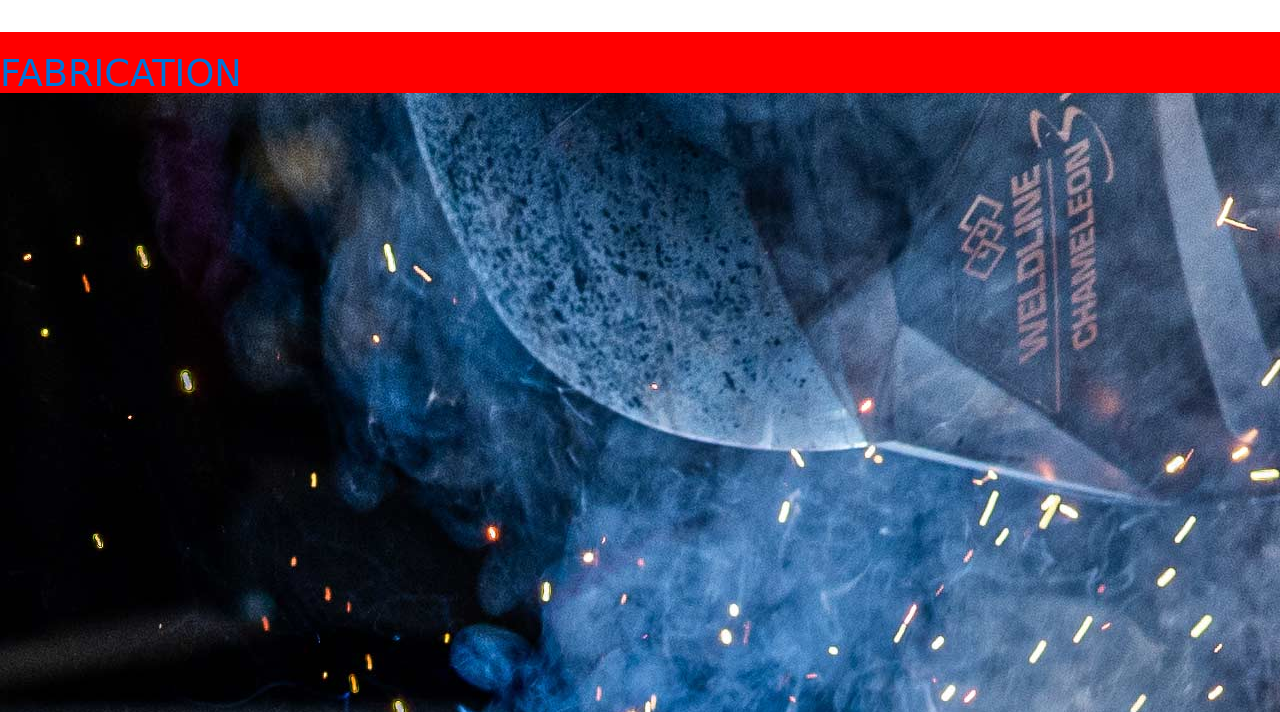
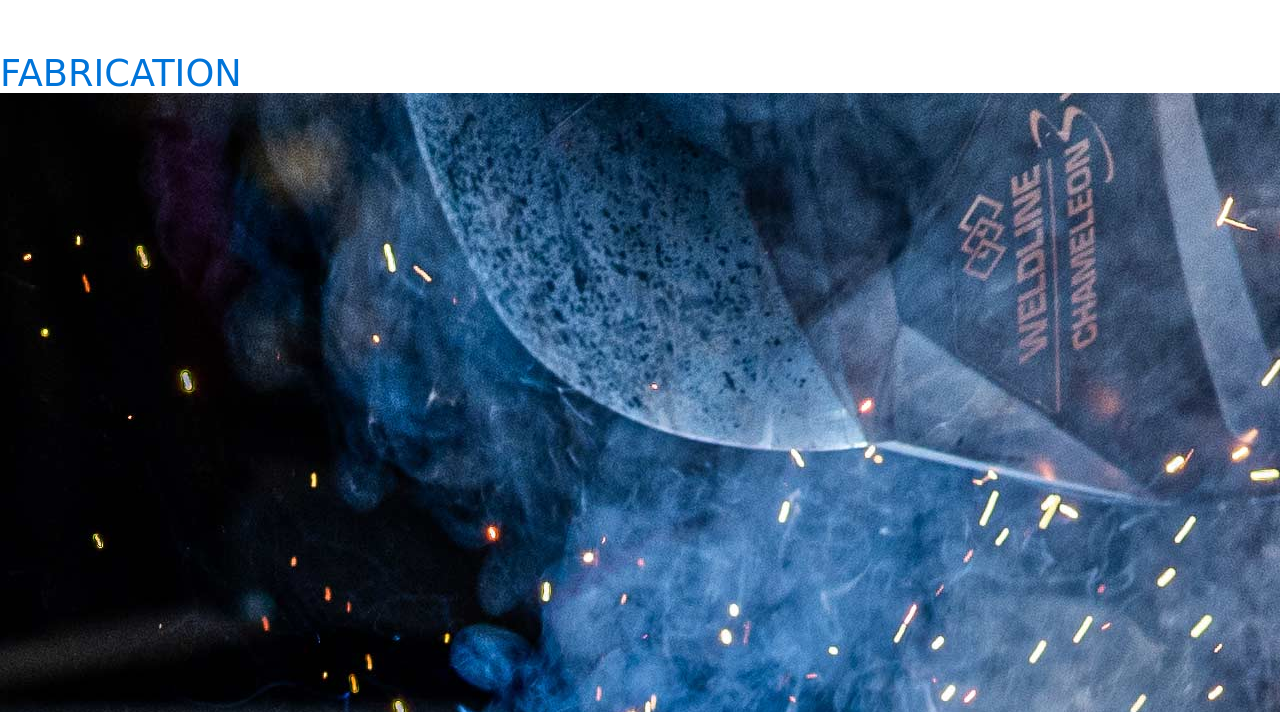
Before and after one commit to Markentoine/iecs, a plain HTML site: page index.html in a window 1280 px wide. Shown: the part 768-1480 px from the top of the page. Drawn offline with Linux system fonts and the light colour scheme; a web font is replaced by a local one.

Commit message:
BG color.

```diff
--- a/styles/main.css
+++ b/styles/main.css
@@ -120,7 +120,7 @@ h2 {
 }
 
 .activity {
-    background-color: red;
+    background-color: var(--bg);
     padding: 1rem 0;
     font-size: 1.5rem;
     width: 100VW;
```
